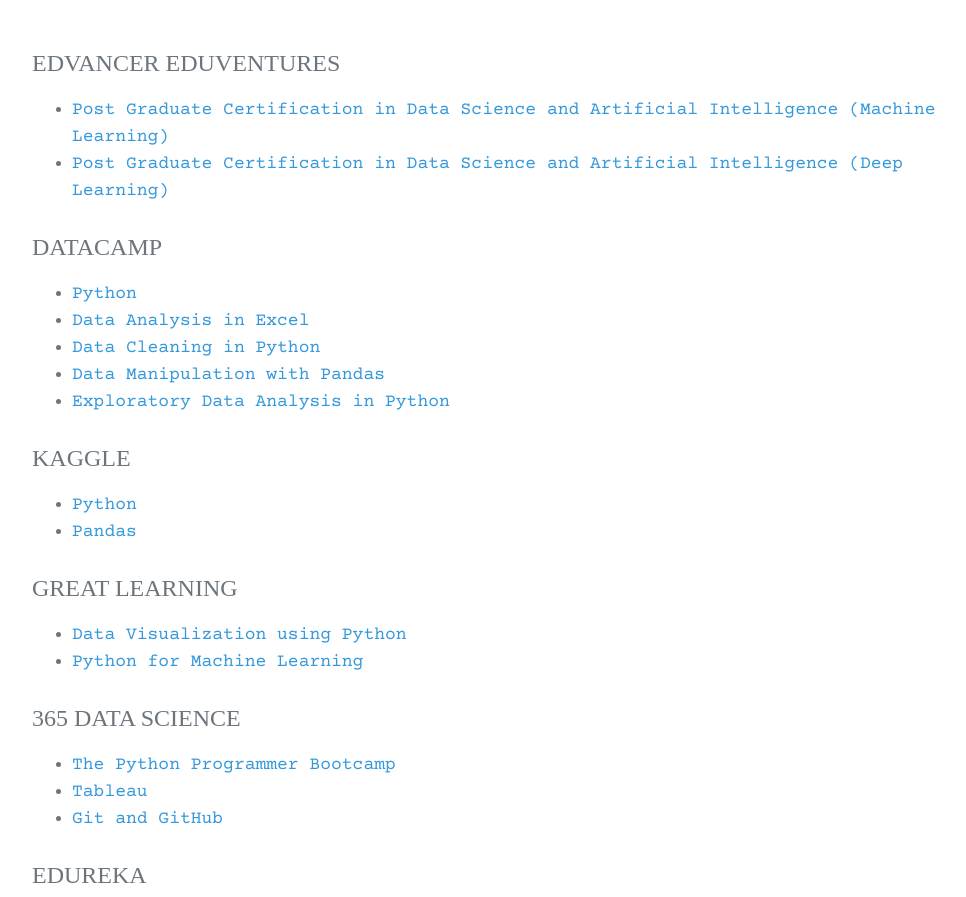
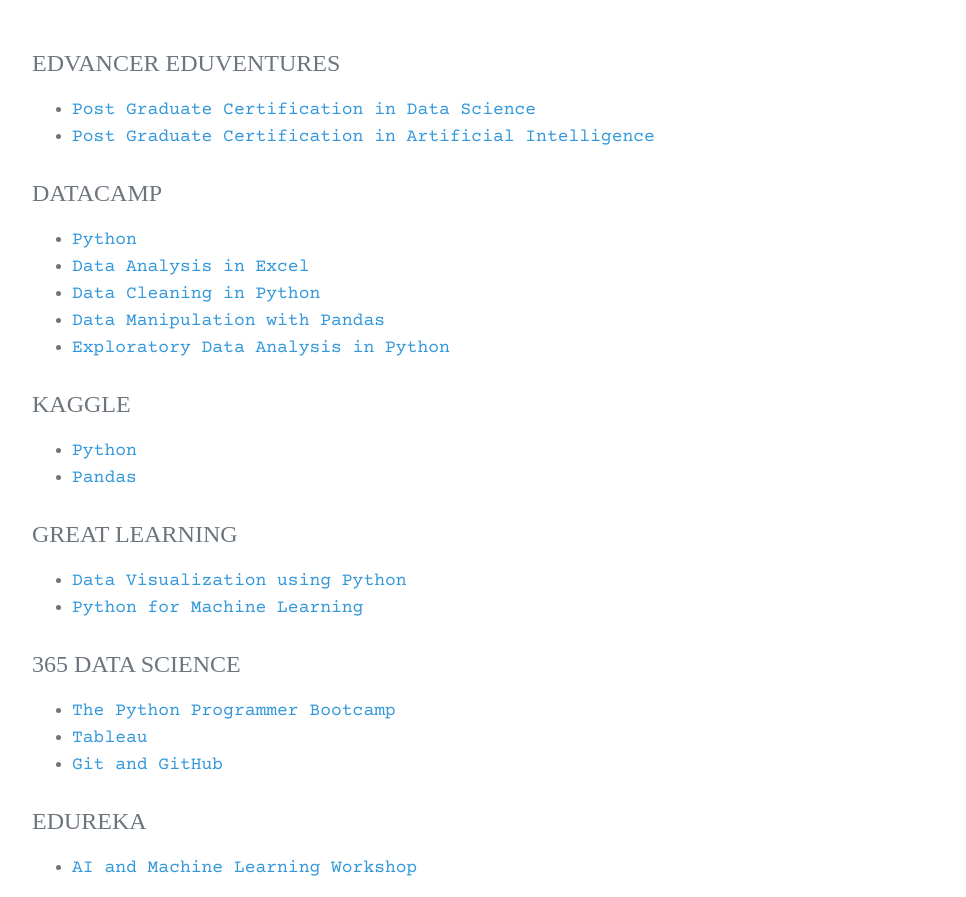
Before and after one commit to iamkirankumaryadav/Resume, a plain HTML site: page index.html in a window 1280 px wide. Shown: the part 5232-6129 px from the top of the page, without its empty margins (288-1254 px from the left). Drawn offline with Linux system fonts and the light colour scheme; a web font is replaced by a local one.

Commit message:
Update index.html

```diff
--- a/index.html
+++ b/index.html
@@ -346,10 +346,10 @@
                 <div class="subheading mb-3">Edvancer Eduventures</div>
                 <ul class="fa-ol mb-0" style="font-size: large;">
                     <li>
-                        <a href="pdf/CertifiedDataScienceSpecialist.pdf" target="_blank" style="text-decoration: none"> Post Graduate Certification in Data Science and Artificial Intelligence (Machine Learning) </a>
+                        <a href="pdf/CertifiedDataScienceSpecialist.pdf" target="_blank" style="text-decoration: none"> Post Graduate Certification in Data Science </a>
                     </li>
                     <li>
-                        <a href="pdf/CertifiedDataScientistSpecialist.pdf" target="_blank" style="text-decoration: none"> Post Graduate Certification in Data Science and Artificial Intelligence (Deep Learning) </a>
+                        <a href="pdf/CertifiedDataScientistSpecialist.pdf" target="_blank" style="text-decoration: none"> Post Graduate Certification in Artificial Intelligence </a>
                     </li>
                 </ul>
                 <br>
```
